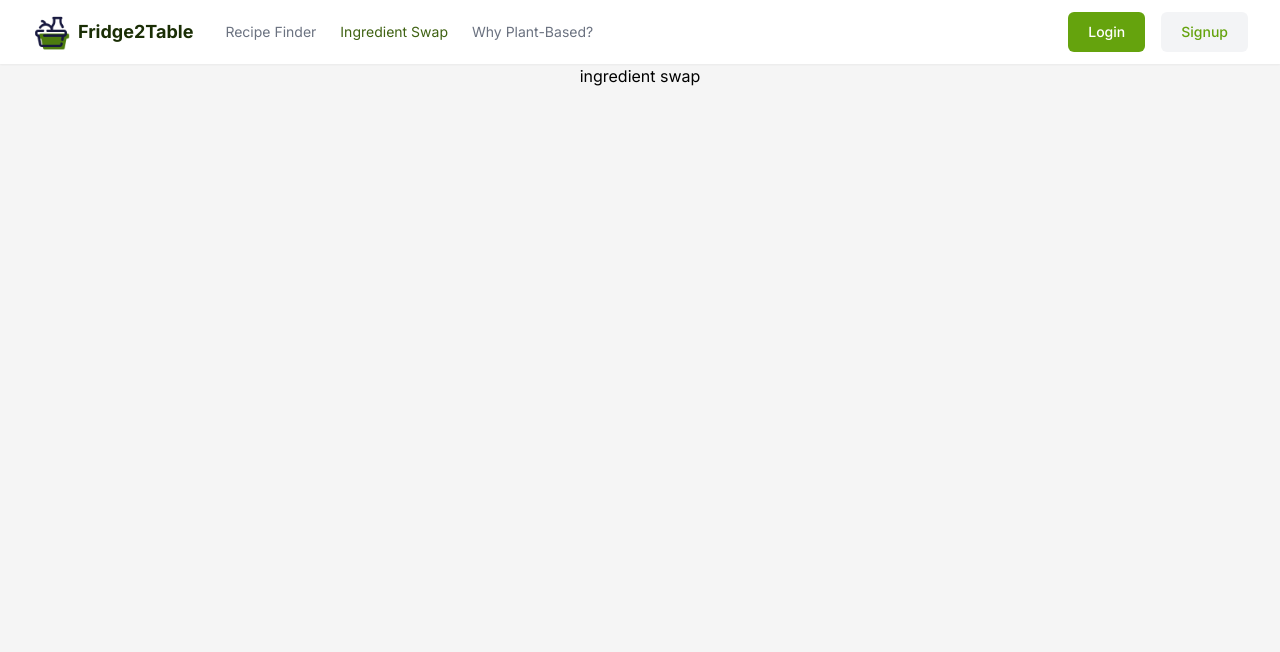
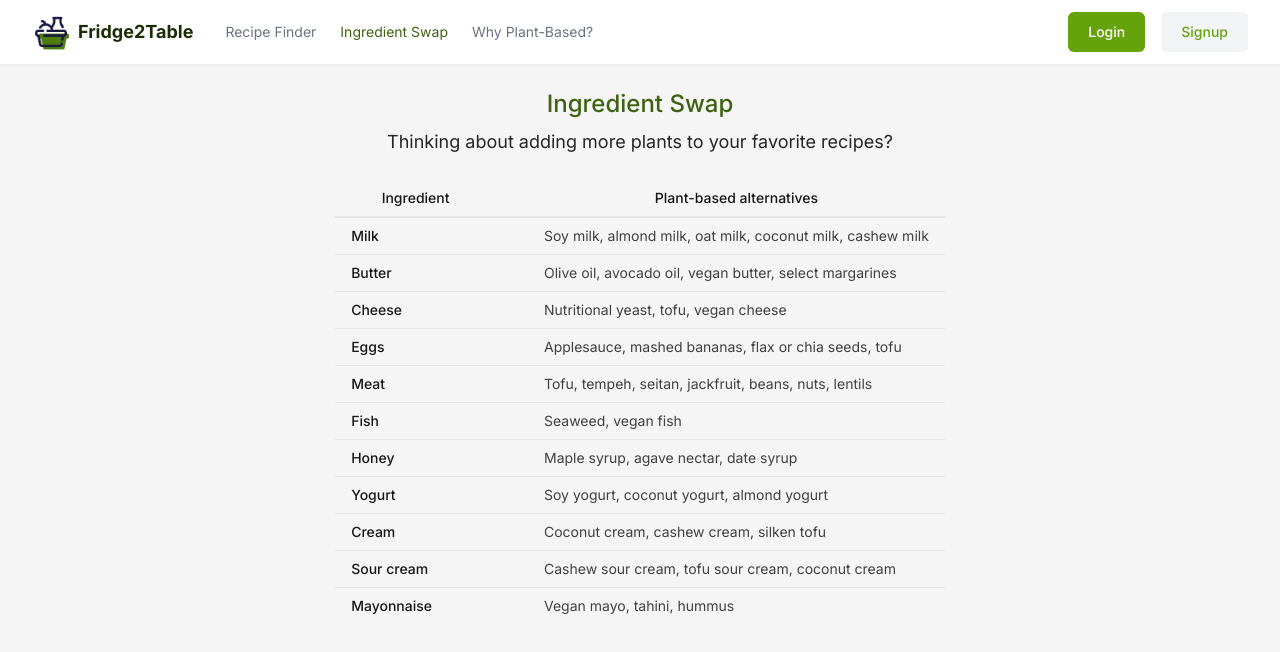
Before and after one commit to dejmedus/fridge2table, a Next.js app: page /ingredient-swap in a window 1280 px wide. Shown: the top 652 px of the page. Built offline with nearby package versions, Linux system fonts and the light colour scheme; no server answers.

Commit message:
add initial ingredient swap page

```diff
--- a/app/ingredient-swap/page.js
+++ b/app/ingredient-swap/page.js
@@ -2,8 +2,43 @@
 
 export default function IngredientSwap() {
     return (
-        <main className="">
-            <h1>ingredient swap</h1>
-        </main>
+        <>
+            <h2 className="mt-6 text-2xl font-medium text-lime-800">Ingredient Swap</h2>
+            <h3 className="w-3/5 mt-2 mb-6 text-lg text-center text-neutral-800">Thinking about adding more plants to your favorite recipes?</h3>
+            <table className="text-sm divide-y-2 divide-neutral-200">
+                <thead>
+                    <tr>
+                        <th className="px-4 py-2 pr-12 font-medium text-neutral-900 whitespace-nowrap">
+                            Ingredient
+                        </th>
+                        <th className="px-4 py-2 font-medium text-neutral-900 whitespace-nowrap">
+                            Plant-based alternatives
+                        </th>
+                    </tr>
+                </thead>
+                <tbody className="divide-y divide-neutral-200">
+                    <Row ingredient="Milk" swaps="Soy milk, almond milk, oat milk, coconut milk, cashew milk" />
+                    <Row ingredient="Butter" swaps="Olive oil, avocado oil, vegan butter, select margarines" />
+                    <Row ingredient="Cheese" swaps="Nutritional yeast, tofu, vegan cheese" />
+                    <Row ingredient="Eggs" swaps="Applesauce, mashed bananas, flax or chia seeds, tofu" />
+                    <Row ingredient="Meat" swaps="Tofu, tempeh, seitan, jackfruit, beans, nuts, lentils" />
+                    <Row ingredient="Fish" swaps="Seaweed, vegan fish" />
+                    <Row ingredient="Honey" swaps="Maple syrup, agave nectar, date syrup" />
+                    <Row ingredient="Yogurt" swaps="Soy yogurt, coconut yogurt, almond yogurt" />
+                    <Row ingredient="Cream" swaps="Coconut cream, cashew cream, silken tofu" />
+                    <Row ingredient="Sour cream" swaps="Cashew sour cream, tofu sour cream, coconut cream" />
+                    <Row ingredient="Mayonnaise" swaps="Vegan mayo, tahini, hummus" />
+                </tbody>
+            </table>
+        </>
     )
 }
+
+const Row = ({ ingredient, swaps }) => {
+    return (<tr>
+        <td className="px-4 py-2 pr-24 font-medium text-neutral-900 whitespace-nowrap">
+            {ingredient}
+        </td>
+        <td className="px-4 py-2 text-neutral-700 whitespace-nowrap">{swaps}</td>
+    </tr>)
+}
```
